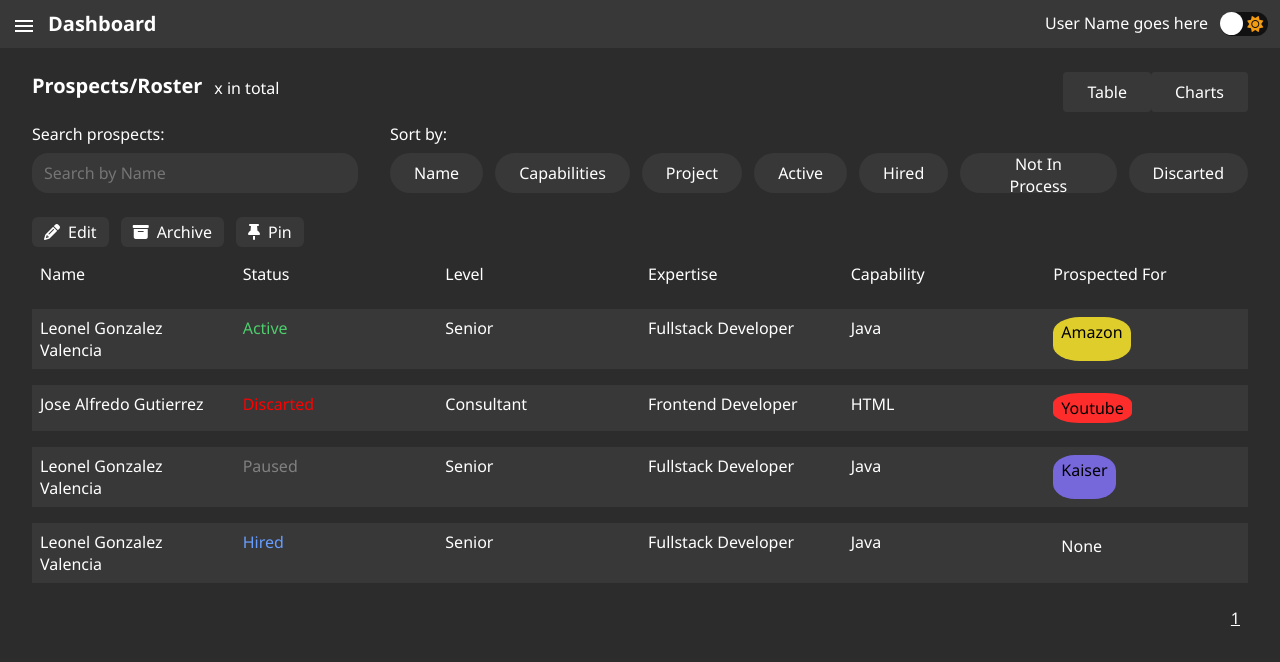
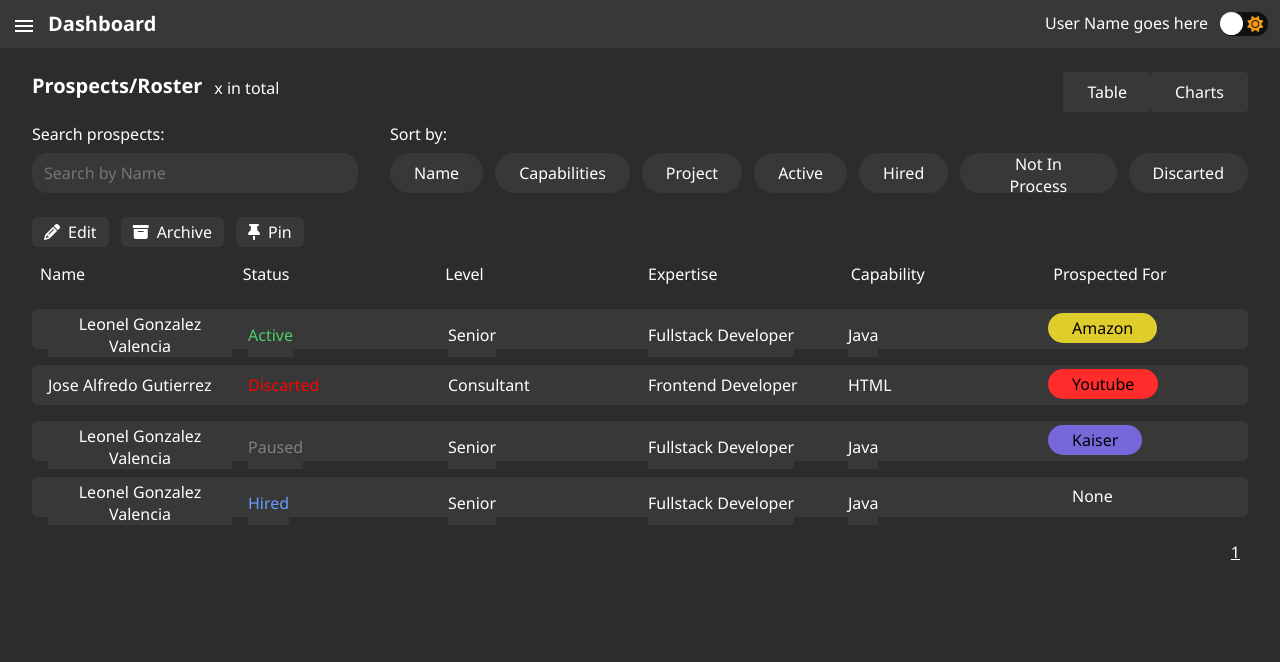
Before and after one commit to jfrodriguezhD/InternalDashboard, a React (Vite) app in the folder dashboard-front/: page / in a window 1280 px wide. Shown: the top 662 px of the page. Built offline with nearby package versions, Linux system fonts and the light colour scheme.

Commit message:
Prospects fix

```diff
--- a/dashboard-front/src/components/atoms/Prospect_Row/Prospect_Row.css
+++ b/dashboard-front/src/components/atoms/Prospect_Row/Prospect_Row.css
@@ -1,5 +1,3 @@
-@import "../../../styles/index.css";
-
 .prospects__row {
   display: grid;
   grid-template-columns: repeat(6, 1fr);
@@ -8,12 +6,16 @@
   gap: 1rem;
 
   background-color: var(--light-comp);
-  padding: 0.5rem;
+  padding: 4px 16px;
   color: white;
+  border-radius: 6px;
+  height: 40px;
 }
 
 .prospects__row__member{
 	background-color: var(--light-comp);
+	align-content: center;
+	text-align: center;
 }
 
 .Active {
@@ -30,9 +32,11 @@
 }
 
 .prospects__row__member__prospected_for {
-  padding-inline: 0.5rem;
-  padding-block: 0.25rem;
-  border-radius: 35%;
+	align-content: center;
+	text-align: center;
+	padding: 0 24px;
+  	height: 30px;
+  	border-radius: 24px;
 }
 
 .Amazon {
--- a/dashboard-front/src/components/molecules/Prospects_Table/Prospects_Table.css
+++ b/dashboard-front/src/components/molecules/Prospects_Table/Prospects_Table.css
@@ -1,5 +1,3 @@
-@import "../../../styles/index.css";
-
 .prospects__table {
   width: 100%;
   display: flex;
@@ -25,7 +23,7 @@
   width: 100%;
   display: flex;
   flex-direction: column;
-  gap: 1rem;
+  gap: 16px;
 }
 
 .prospects__table__footer {
```
